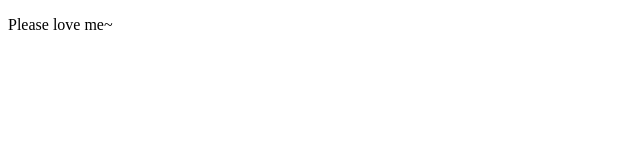
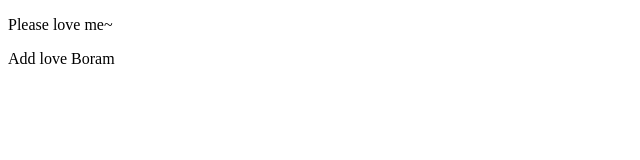
Before and after one commit to BoramLove/first-demo, a plain HTML site: page index.html in a window 1280 px wide. Shown: the full height of the page, 0-640 px from the left. Drawn offline with Linux system fonts and the light colour scheme.

Commit message:
Update index.html

```diff
--- a/index.html
+++ b/index.html
@@ -8,5 +8,6 @@
 </head>
 <body>
   <p>Please love me~</p>
+  <p>Add love Boram</p>
 </body>
 </html>
```
